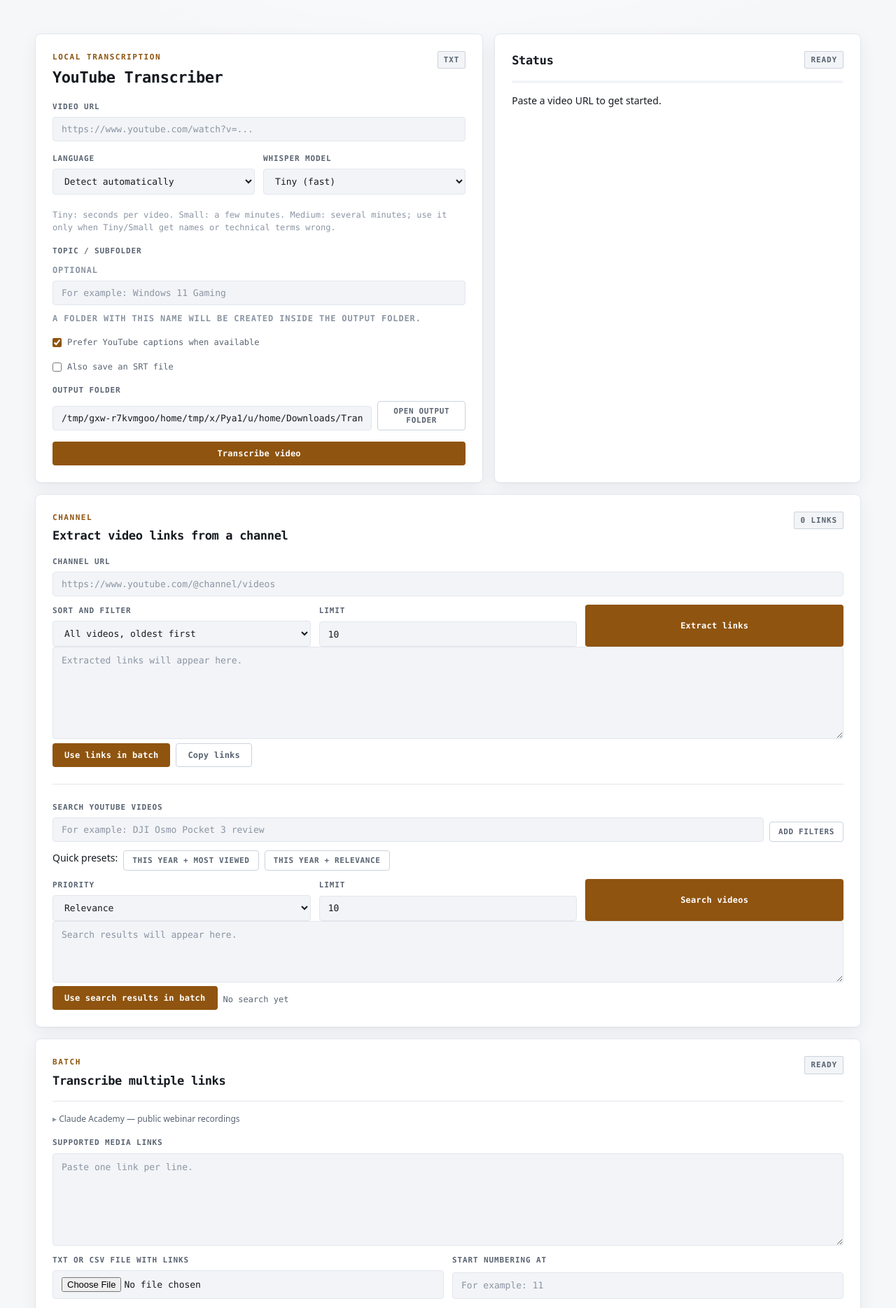
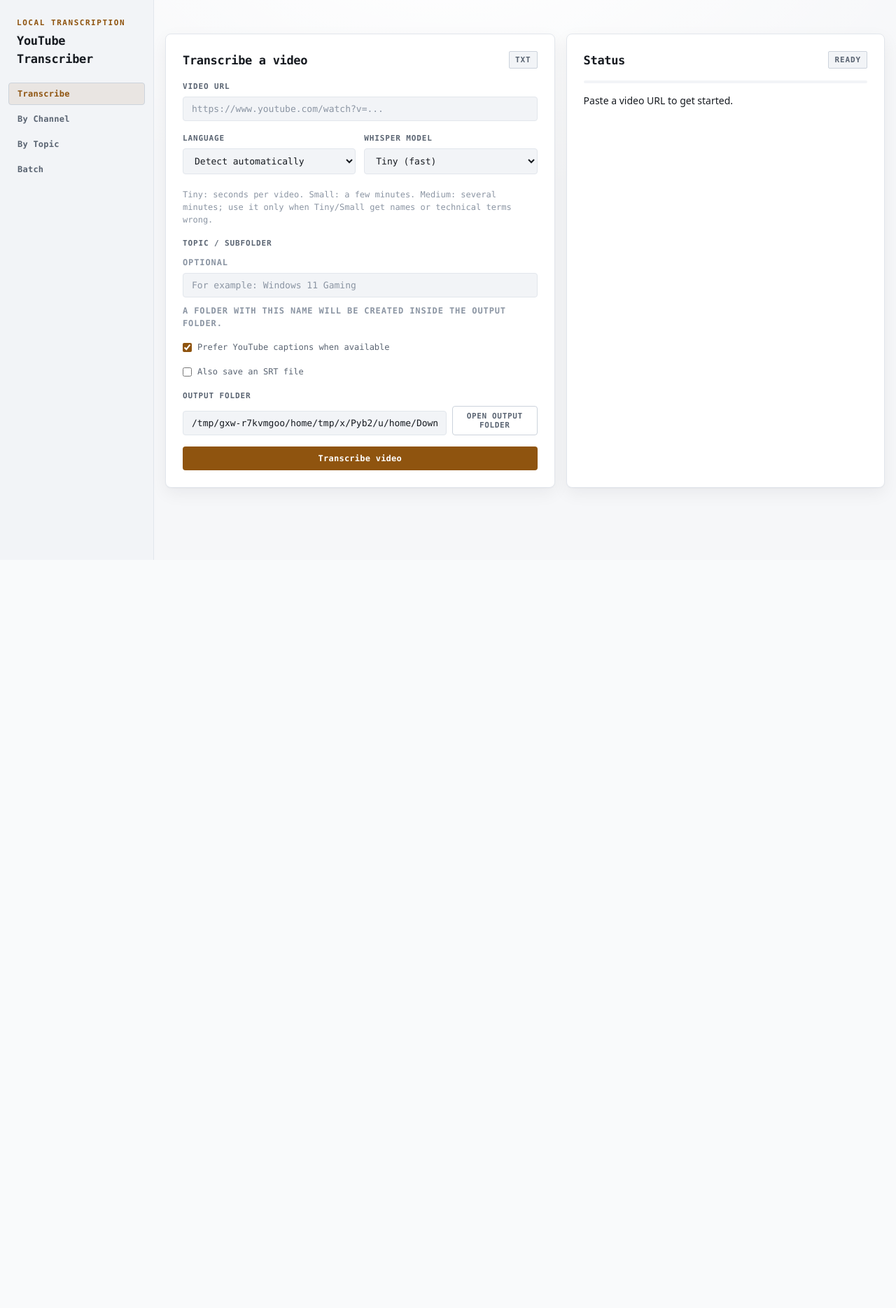
Before and after one commit to sheldor26/youtube-transcriber, a FastAPI app: page / in a window 1280 px wide. Shown: the top 1869 px of the page at 70% size. After the commit the page ends 800 px from the top, so only its background shows below. Run offline with FastAPI, Linux system fonts and the light colour scheme.

Commit message:
Split home into a sidebar with Transcribe/Channel/Topic/Batch views
The single page bundled the single-video form, channel extraction,
topic search, and batch transcription all at once, so the home screen
was heavy before doing anything. It's now a sidebar-driven layout:
the home view is just the single-video form, and the other three
flows live behind their own nav item, shown/hidden client-side (no
page reload) and addressable via a URL hash (#channel, #topic,
#batch) so a reload keeps you on the same view.

"Use links/results in batch" now also switches to the Batch view
automatically after copying the links over.

Co-Authored-By: Claude Sonnet 5 <noreply@anthropic.com>

```diff
--- a/app/static/styles.css
+++ b/app/static/styles.css
@@ -92,6 +92,65 @@ body {
 }
 
 /* ---------------------------------------------------------------- layout */
+
+.app-shell {
+  display: flex;
+  align-items: stretch;
+  min-height: 100vh;
+}
+
+.sidebar {
+  flex: 0 0 220px;
+  display: flex;
+  flex-direction: column;
+  gap: var(--space-1);
+  padding: var(--space-5) var(--space-3);
+  border-right: 1px solid var(--line);
+  background: var(--surface);
+}
+
+.sidebar-brand {
+  margin-bottom: var(--space-4);
+  padding: 0 var(--space-3);
+}
+
+.sidebar-brand h1 {
+  margin: 2px 0 0;
+  font-size: var(--text-lg);
+}
+
+.nav-item {
+  display: block;
+  width: 100%;
+  padding: var(--space-2) var(--space-3);
+  border: 1px solid transparent;
+  border-radius: var(--radius-2);
+  background: none;
+  color: var(--ink-dim);
+  font-family: var(--font-mono);
+  font-size: var(--text-sm);
+  text-align: left;
+  cursor: pointer;
+}
+
+.nav-item:hover {
+  color: var(--ink);
+  background: var(--surface-raised);
+}
+
+.nav-item.active {
+  border-color: var(--line-strong);
+  background: var(--accent-veil);
+  color: var(--accent);
+  font-weight: 600;
+}
+
+.views {
+  flex: 1;
+  min-width: 0;
+}
+
+.view[hidden] { display: none; }
 
 .shell {
   display: grid;
@@ -507,6 +566,24 @@ pre[hidden] { display: none; }
 
 /* ------------------------------------------------------------ responsive */
 
+@media (max-width: 720px) {
+  .app-shell { flex-direction: column; }
+
+  .sidebar {
+    flex: 0 0 auto;
+    flex-direction: row;
+    flex-wrap: wrap;
+    align-items: center;
+    border-right: none;
+    border-bottom: 1px solid var(--line);
+  }
+
+  .sidebar-brand { margin: 0 var(--space-3) 0 0; padding: 0; }
+  .sidebar-brand h1 { display: none; }
+
+  .nav-item { width: auto; }
+}
+
 @media (max-width: 900px) {
   .shell {
     grid-template-columns: minmax(0, 1fr);
--- a/app/templates/index.html
+++ b/app/templates/index.html
@@ -4,16 +4,27 @@
     <meta charset="utf-8" />
     <meta name="viewport" content="width=device-width, initial-scale=1" />
     <title>YouTube Transcriber</title>
-    <link rel="stylesheet" href="/static/styles.css?v=20260920-3" />
+    <link rel="stylesheet" href="/static/styles.css?v=20260920-4" />
   </head>
   <body>
-    <main class="shell">
-      <section class="panel">
-        <div class="header">
-          <div>
+    <div class="app-shell">
+      <nav class="sidebar">
+        <div class="sidebar-brand">
           <p class="eyebrow">Local transcription</p>
           <h1>YouTube Transcriber</h1>
         </div>
+        <button class="nav-item" type="button" data-view="transcribe">Transcribe</button>
+        <button class="nav-item" type="button" data-view="channel">By Channel</button>
+        <button class="nav-item" type="button" data-view="topic">By Topic</button>
+        <button class="nav-item" type="button" data-view="batch">Batch</button>
+      </nav>
+
+      <main class="views">
+        <section class="view" data-view="transcribe">
+          <div class="shell">
+            <section class="panel">
+              <div class="header">
+                <h2>Transcribe a video</h2>
                 <span class="badge">TXT</span>
               </div>
 
@@ -76,7 +87,11 @@
               </div>
               <pre id="error" hidden></pre>
             </section>
+          </div>
+        </section>
 
+        <section class="view" data-view="channel" hidden>
+          <div class="shell">
             <section class="panel wide">
               <div class="section-head">
                 <div><p class="eyebrow">Channel</p><h2>Extract video links from a channel</h2></div>
@@ -104,7 +119,16 @@
                 <button id="sendToBatch" type="button">Use links in batch</button>
                 <button id="copyChannelLinks" type="button" class="secondary">Copy links</button>
               </div>
+            </section>
+          </div>
+        </section>
 
+        <section class="view" data-view="topic" hidden>
+          <div class="shell">
+            <section class="panel wide">
+              <div class="section-head">
+                <div><p class="eyebrow">Topic</p><h2>Search YouTube by topic</h2></div>
+              </div>
               <form id="searchForm" class="form compact search-form">
                 <div class="search-query-row">
                   <label>Search YouTube videos<input name="query" type="text" placeholder="For example: DJI Osmo Pocket 3 review" /></label>
@@ -148,7 +172,11 @@
                 <span id="searchCount" class="search-status">No search yet</span>
               </div>
             </section>
+          </div>
+        </section>
 
+        <section class="view" data-view="batch" hidden>
+          <div class="shell">
             <section class="panel wide">
               <div class="section-head">
                 <div><p class="eyebrow">Batch</p><h2>Transcribe multiple links</h2></div>
@@ -221,7 +249,10 @@
                 </form>
               </details>
             </section>
+          </div>
+        </section>
       </main>
+    </div>
 
     <script>
       const form = document.querySelector("#transcribeForm");
@@ -416,6 +447,7 @@
 
       sendToBatch.addEventListener("click", () => {
         batchLinks.value = channelLinks.value;
+        activateView("batch");
         batchLinks.focus();
       });
       copyChannelLinks.addEventListener("click", async () => navigator.clipboard.writeText(channelLinks.value));
@@ -425,6 +457,7 @@
           batchForm.elements.topic_name.value = searchForm.elements.query.value.trim();
           batchForm.elements.topic_name.dispatchEvent(new Event("input"));
         }
+        activateView("batch");
         batchLinks.focus();
       });
       batchForm.elements.topic_name.addEventListener("input", () => {
@@ -506,6 +539,21 @@
           }
         });
       });
+
+      const navItems = document.querySelectorAll(".nav-item");
+      const views = document.querySelectorAll(".view");
+      const viewNames = Array.from(views).map((view) => view.dataset.view);
+
+      function activateView(name) {
+        const target = viewNames.includes(name) ? name : "transcribe";
+        views.forEach((view) => { view.hidden = view.dataset.view !== target; });
+        navItems.forEach((item) => item.classList.toggle("active", item.dataset.view === target));
+        history.replaceState(null, "", `#${target}`);
+      }
+
+      navItems.forEach((item) => item.addEventListener("click", () => activateView(item.dataset.view)));
+      window.addEventListener("hashchange", () => activateView(location.hash.slice(1)));
+      activateView(location.hash.slice(1));
     </script>
   </body>
 </html>
```
Lines whose indentation alone changed are shown as unchanged.
